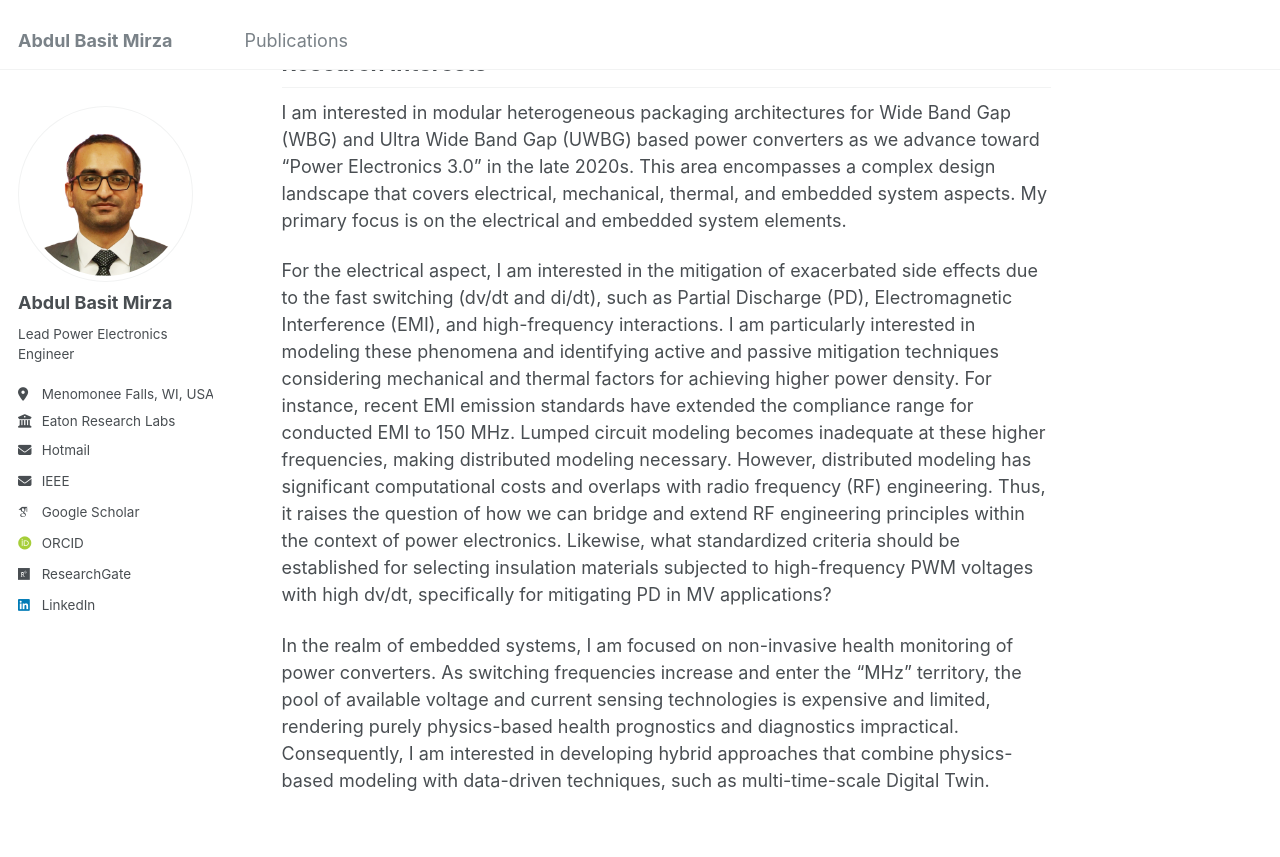
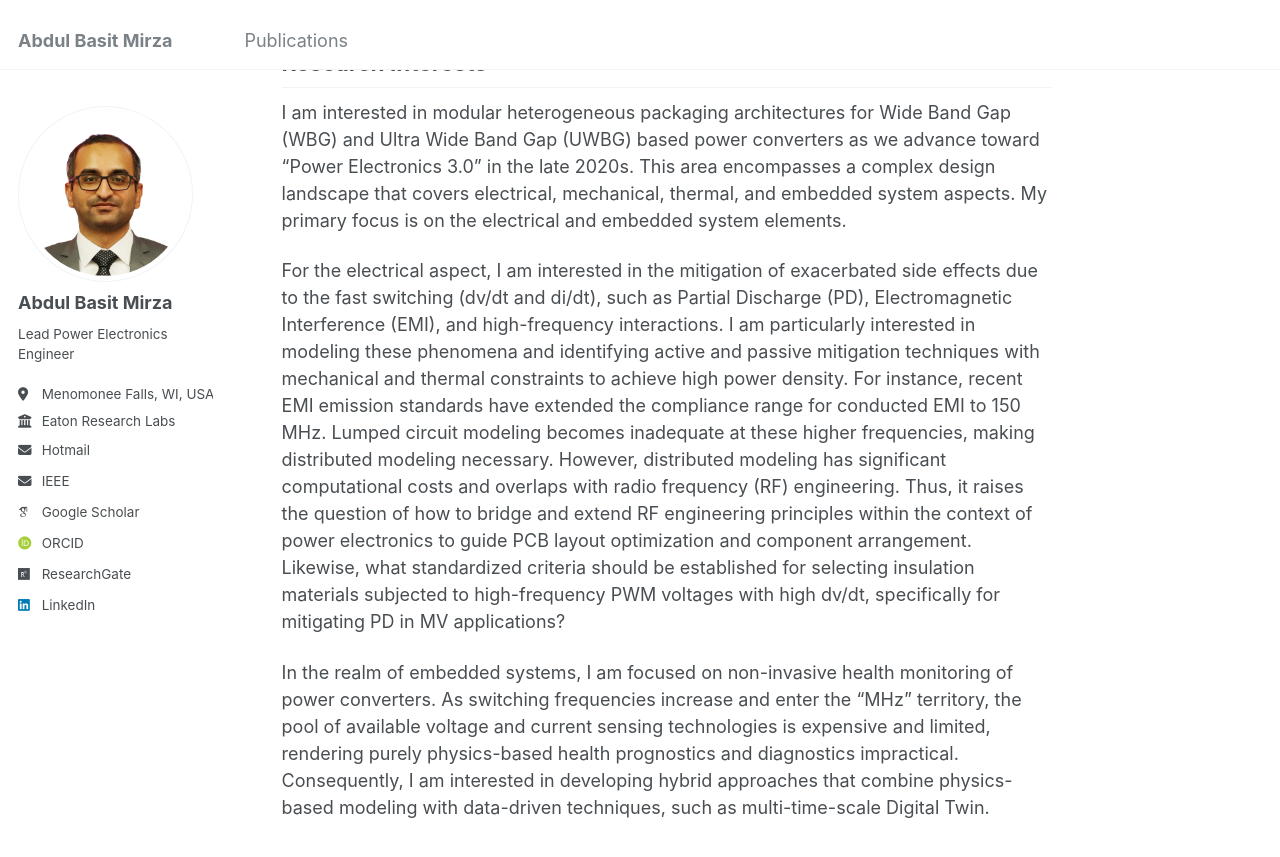
Before and after one commit to AbdulBasitMirza/abdulbasitmirza.github.io, a Jekyll site: the page built from _pages/about.md, in a window 1280 px wide and 900 px high, scrolled down 519 px. Shown: the top 857 px of the window. Built offline with Jekyll 4.4.1, drawn with Linux system fonts in a browser that asks for light colours; some web fonts are replaced.

Commit message:
Update about.md

```diff
--- a/_pages/about.md
+++ b/_pages/about.md
@@ -16,6 +16,6 @@ Research Interests
 -----
 I am interested in modular heterogeneous packaging architectures for Wide Band Gap (WBG) and Ultra Wide Band Gap (UWBG) based power converters as we advance toward "Power Electronics 3.0" in the late 2020s. This area encompasses a complex design landscape that covers electrical, mechanical, thermal, and embedded system aspects. My primary focus is on the electrical and embedded system elements.
 
-For the electrical aspect, I am interested in the mitigation of exacerbated side effects due to the fast switching (dv/dt and di/dt), such as Partial Discharge (PD), Electromagnetic Interference (EMI), and high-frequency interactions. I am particularly interested in modeling these phenomena and identifying active and passive mitigation techniques considering mechanical and thermal factors for achieving higher power density. For instance, recent EMI emission standards have extended the compliance range for conducted EMI to 150 MHz. Lumped circuit modeling becomes inadequate at these higher frequencies, making distributed modeling necessary. However, distributed modeling has significant computational costs and overlaps with radio frequency (RF) engineering. Thus, it raises the question of how we can bridge and extend RF engineering principles within the context of power electronics. Likewise, what standardized criteria should be established for selecting insulation materials subjected to high-frequency PWM voltages with high dv/dt, specifically for mitigating PD in MV applications?
+For the electrical aspect, I am interested in the mitigation of exacerbated side effects due to the fast switching (dv/dt and di/dt), such as Partial Discharge (PD), Electromagnetic Interference (EMI), and high-frequency interactions. I am particularly interested in modeling these phenomena and identifying active and passive mitigation techniques with mechanical and thermal constraints to achieve high power density. For instance, recent EMI emission standards have extended the compliance range for conducted EMI to 150 MHz. Lumped circuit modeling becomes inadequate at these higher frequencies, making distributed modeling necessary. However, distributed modeling has significant computational costs and overlaps with radio frequency (RF) engineering. Thus, it raises the question of how to bridge and extend RF engineering principles within the context of power electronics to guide PCB layout optimization and component arrangement. Likewise, what standardized criteria should be established for selecting insulation materials subjected to high-frequency PWM voltages with high dv/dt, specifically for mitigating PD in MV applications?
 
 In the realm of embedded systems, I am focused on non-invasive health monitoring of power converters. As switching frequencies increase and enter the "MHz" territory, the pool of available voltage and current sensing technologies is expensive and limited, rendering purely physics-based health prognostics and diagnostics impractical. Consequently, I am interested in developing hybrid approaches that combine physics-based modeling with data-driven techniques, such as multi-time-scale Digital Twin.
```
